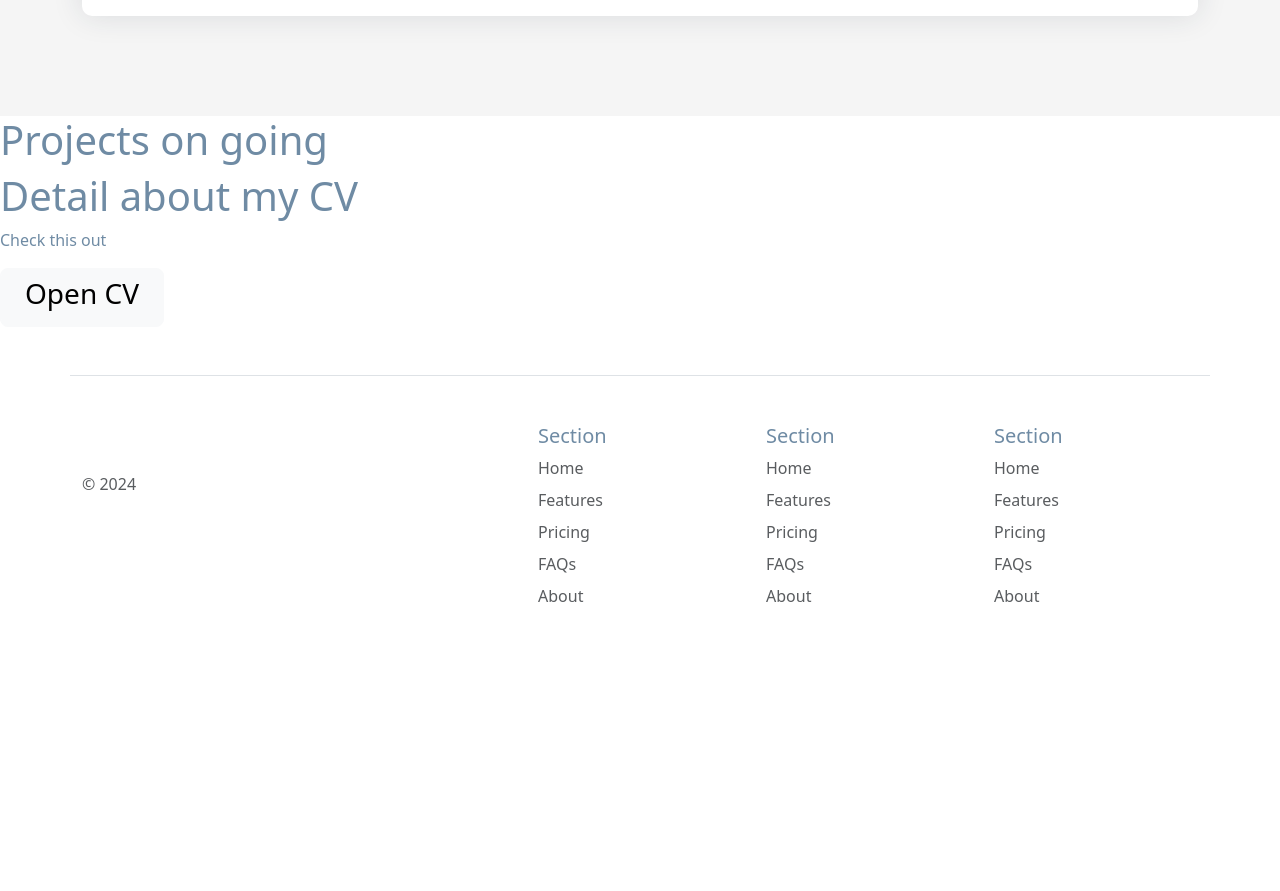
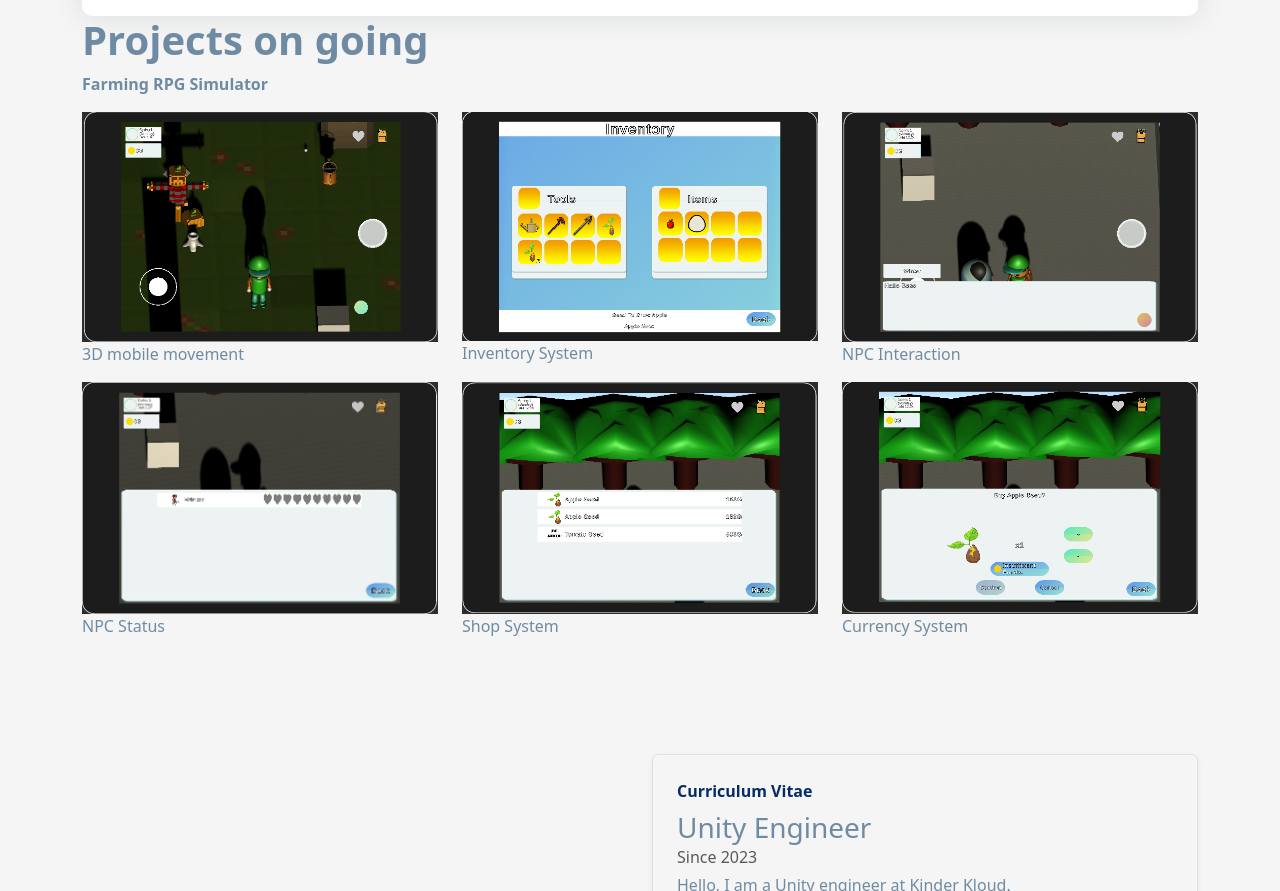
Before and after one commit to robetchens/Portofolio, a plain HTML site: page index.html in a window 1280 px wide. Shown: the part 1710-2601 px from the top of the page. Before the commit the page ends 2438 px from the top, so only its background shows below. Drawn offline with nearby package versions, Linux system fonts and the light colour scheme.

Commit message:
Add files via upload

```diff
--- a/index.html
+++ b/index.html
@@ -149,21 +149,73 @@
             </div>
         </div>
     </div>
-</section>
-  <!-- On Going Project -->
-     <h1>Projects on going</h1>
+    <section>
+        <!-- On Going Project -->
+        <div class="container">
+          <h1 class="fw-bold">Projects on going</h1>
+          <p class="fw-bold">Farming RPG Simulator</p>
 
-  </section>
+          <div class="row">
+            <div class="col-md-4">
+              <img src="./assets/OnGoingPortofolioImages/Mechanisme.png" class="img-fluid" alt="">
+              <p>3D mobile movement</p>
+            </div>
+            <div class="col-md-4">
+              <img src="./assets/OnGoingPortofolioImages/Inventory System.png" class="img-fluid" alt="">
+              <p>Inventory System</p>
+            </div>
+            <div class="col-md-4">
+              <img src="./assets/OnGoingPortofolioImages/NPC Intraction.png" class="img-fluid" alt="">
+              <p>NPC Interaction</p>
+            </div>
+          </div>
 
-  <section>
+          <div class="row">
+            <div class="col-md-4">
+              <img src="./assets/OnGoingPortofolioImages/Npc Status.png" class="img-fluid" alt="">
+              <p>NPC Status</p>
+            </div>
+            <div class="col-md-4">
+              <img src="./assets/OnGoingPortofolioImages/Shop System.png" class="img-fluid" alt="">
+              <p>Shop System</p>
+            </div>
+            <div class="col-md-4">
+              <img src="./assets/OnGoingPortofolioImages/Shop System 2.png" class="img-fluid" alt="">
+              <p>Currency System</p>
+            </div>
+          </div>
+        </div>
+      </section>
+
      <!-- CV -->
-     <h1> Detail about my CV</h1>
-     <p>Check this out</p>
-     <a href="https://drive.google.com/file/d/149oR6K1peVNVagYXAcLC0b0yS2viwd00/view?usp=sharing" target="_blank" rel="noopener noreferrer" class="btn btn-light btn-lg px-4 me-md-2">
-       <h3>Open CV</h3>
-      </a>
+     <section class="section about-section gray-bg" id="about">
+        <div class="container">
+            <div class="row align-items-center flex-row-reverse">
+                <div class="col-md-6">
+                    <div class="row g-0 border rounded overflow-hidden flex-md-row mb-4 shadow-sm h-md-250 position-relative">
+                        <div class="col p-4 d-flex flex-column position-static">
+                            <strong class="d-inline-block mb-2 text-primary-emphasis">Curriculum Vitae</strong>
+                            <h3 class="mb-0">Unity Engineer</h3>
+                            <div class="mb-1 text-body-secondary">Since 2023</div>
+                            <p class="card-text mb-auto">Hello, I am a Unity engineer at Kinder Kloud.</p>
+                            <a href="https://drive.google.com/file/d/149oR6K1peVNVagYXAcLC0b0yS2viwd00/view?usp=sharing" class="icon-link gap-1 icon-link-hover stretched-link">
+                                Continue reading
+                                <svg class="bi"><use xlink:href="#chevron-right"></use></svg>
+                            </a>
+                        </div>
+                        <div class="col-auto d-none d-lg-block">
+                            <img src="./assets/images/KK.jpg" alt="">
+                        </div>
+                    </div>
+                </div>
+                <div class="col-md-6">
+                    <h3 class="fw-bold text-body-emphasis lh-1 mb-3">Detail about my CV</h3>
+                    <p>Check this out</p>
+                </div>
+            </div>
+        </div>
+    </section>
 
-  </section>
   <!-- Footer -->
   <div class="container">
     <footer class="row row-cols-1 row-cols-sm-2 row-cols-md-5 py-5 my-5 border-top">
@@ -174,42 +226,6 @@
         <p class="text-body-secondary">© 2024</p>
       </div>
 
-      <div class="col mb-3">
-
-      </div>
-
-      <div class="col mb-3">
-        <h5>Section</h5>
-        <ul class="nav flex-column">
-          <li class="nav-item mb-2"><a href="#" class="nav-link p-0 text-body-secondary">Home</a></li>
-          <li class="nav-item mb-2"><a href="#" class="nav-link p-0 text-body-secondary">Features</a></li>
-          <li class="nav-item mb-2"><a href="#" class="nav-link p-0 text-body-secondary">Pricing</a></li>
-          <li class="nav-item mb-2"><a href="#" class="nav-link p-0 text-body-secondary">FAQs</a></li>
-          <li class="nav-item mb-2"><a href="#" class="nav-link p-0 text-body-secondary">About</a></li>
-        </ul>
-      </div>
-
-      <div class="col mb-3">
-        <h5>Section</h5>
-        <ul class="nav flex-column">
-          <li class="nav-item mb-2"><a href="#" class="nav-link p-0 text-body-secondary">Home</a></li>
-          <li class="nav-item mb-2"><a href="#" class="nav-link p-0 text-body-secondary">Features</a></li>
-          <li class="nav-item mb-2"><a href="#" class="nav-link p-0 text-body-secondary">Pricing</a></li>
-          <li class="nav-item mb-2"><a href="#" class="nav-link p-0 text-body-secondary">FAQs</a></li>
-          <li class="nav-item mb-2"><a href="#" class="nav-link p-0 text-body-secondary">About</a></li>
-        </ul>
-      </div>
-
-      <div class="col mb-3">
-        <h5>Section</h5>
-        <ul class="nav flex-column">
-          <li class="nav-item mb-2"><a href="#" class="nav-link p-0 text-body-secondary">Home</a></li>
-          <li class="nav-item mb-2"><a href="#" class="nav-link p-0 text-body-secondary">Features</a></li>
-          <li class="nav-item mb-2"><a href="#" class="nav-link p-0 text-body-secondary">Pricing</a></li>
-          <li class="nav-item mb-2"><a href="#" class="nav-link p-0 text-body-secondary">FAQs</a></li>
-          <li class="nav-item mb-2"><a href="#" class="nav-link p-0 text-body-secondary">About</a></li>
-        </ul>
-      </div>
     </footer>
   </div>
   <section id="footer">
```
Also changed, not shown: assets/OnGoingPortofolioImages/Equip Tool.png (added), assets/OnGoingPortofolioImages/Inventory System.png (added), assets/OnGoingPortofolioImages/Mechanisme.png (added), assets/OnGoingPortofolioImages/NPC Intraction.png (added), assets/OnGoingPortofolioImages/Npc Status.png (added), assets/OnGoingPortofolioImages/Save System.png (added), assets/OnGoingPortofolioImages/Shop System 2.png (added), assets/OnGoingPortofolioImages/Shop System.png (added), assets/images/KK.jpg (added).
